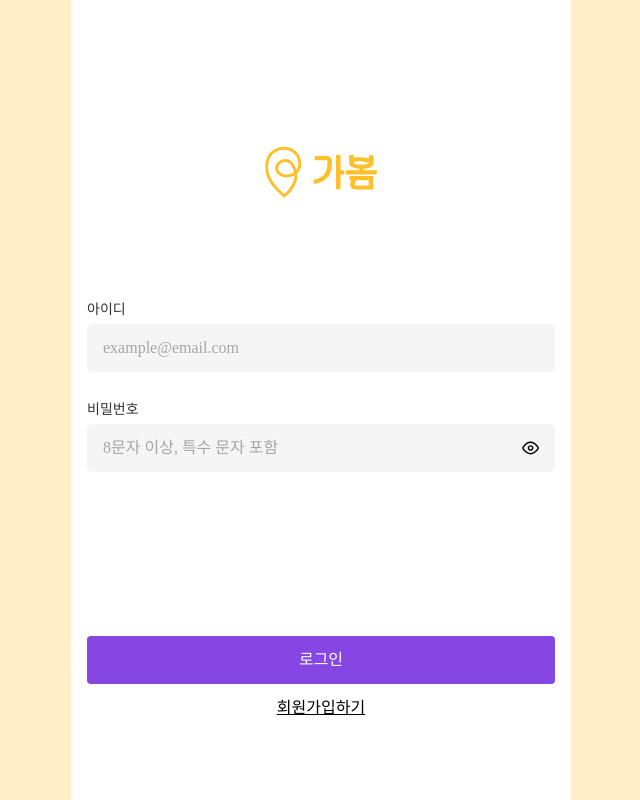
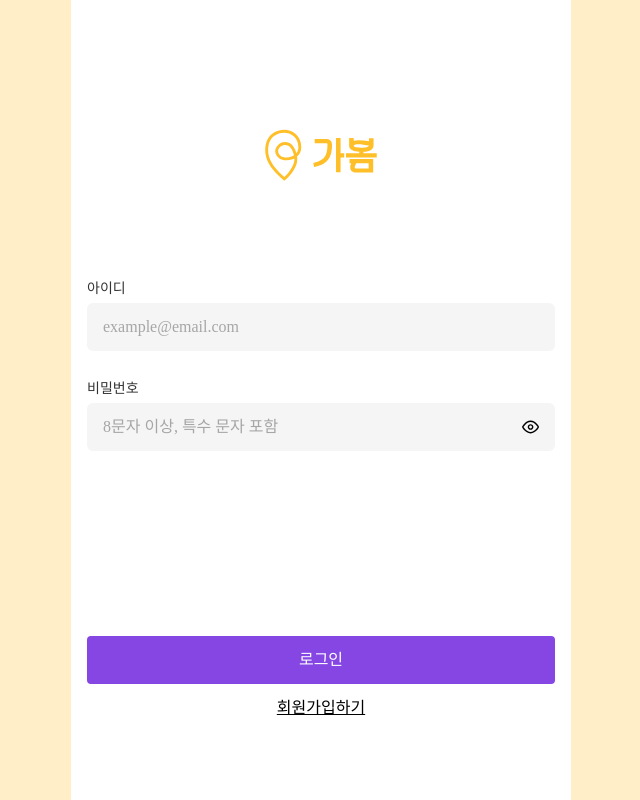
Before and after one commit to hyny-hyuny/gabom-react, a React (Vite) app: page /login in a window 1280 px wide. Shown: the whole page, without its empty margins (319-959 px from the left). Built offline with nearby package versions, Linux system fonts and the light colour scheme; no server answers; a web font is replaced by a local one.

Commit message:
[Design] 브라우저 및 기기의 높이에 따른 유동적인 여백

```diff
--- a/src/components/pages/LoginPage.tsx
+++ b/src/components/pages/LoginPage.tsx
@@ -48,11 +48,11 @@ function LoginPage() {
     <section
       className={tm(
         'layout',
-        'px-custom-6 pt-[145px] flex flex-col items-center'
+        'px-custom-6 pt-[16vh] pb-[10vh] flex flex-col items-center'
       )}
     >
       <h2 className="sr-only">로그인</h2>
-      <Logo className="mb-[100px] flex-0" aria-label="가봄" />
+      <Logo className="mb-[12vh] flex-0" aria-label="가봄" />
       <form
         onSubmit={handleLogin}
         className="flex flex-col justify-between w-full flex-1"
```
